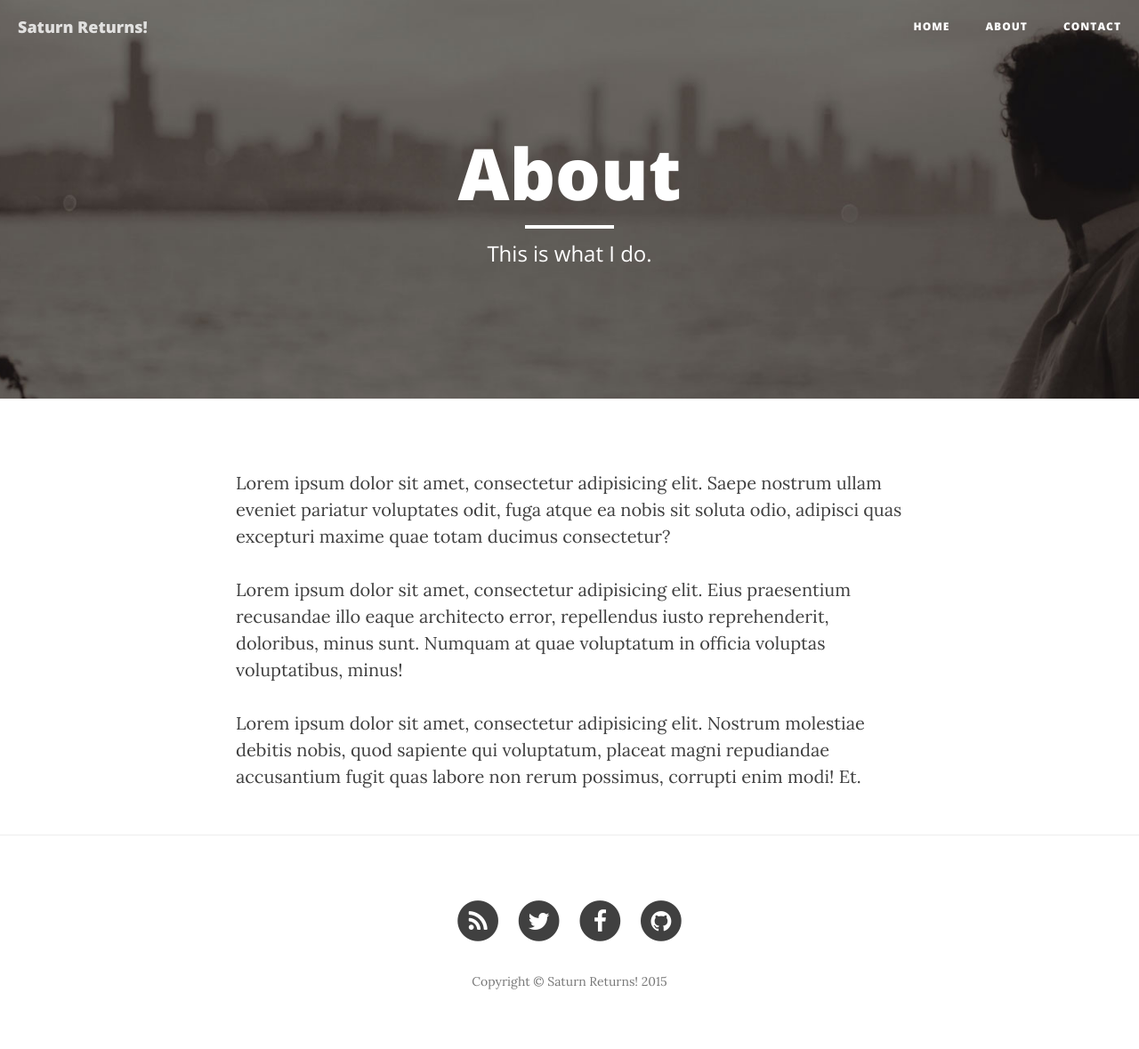
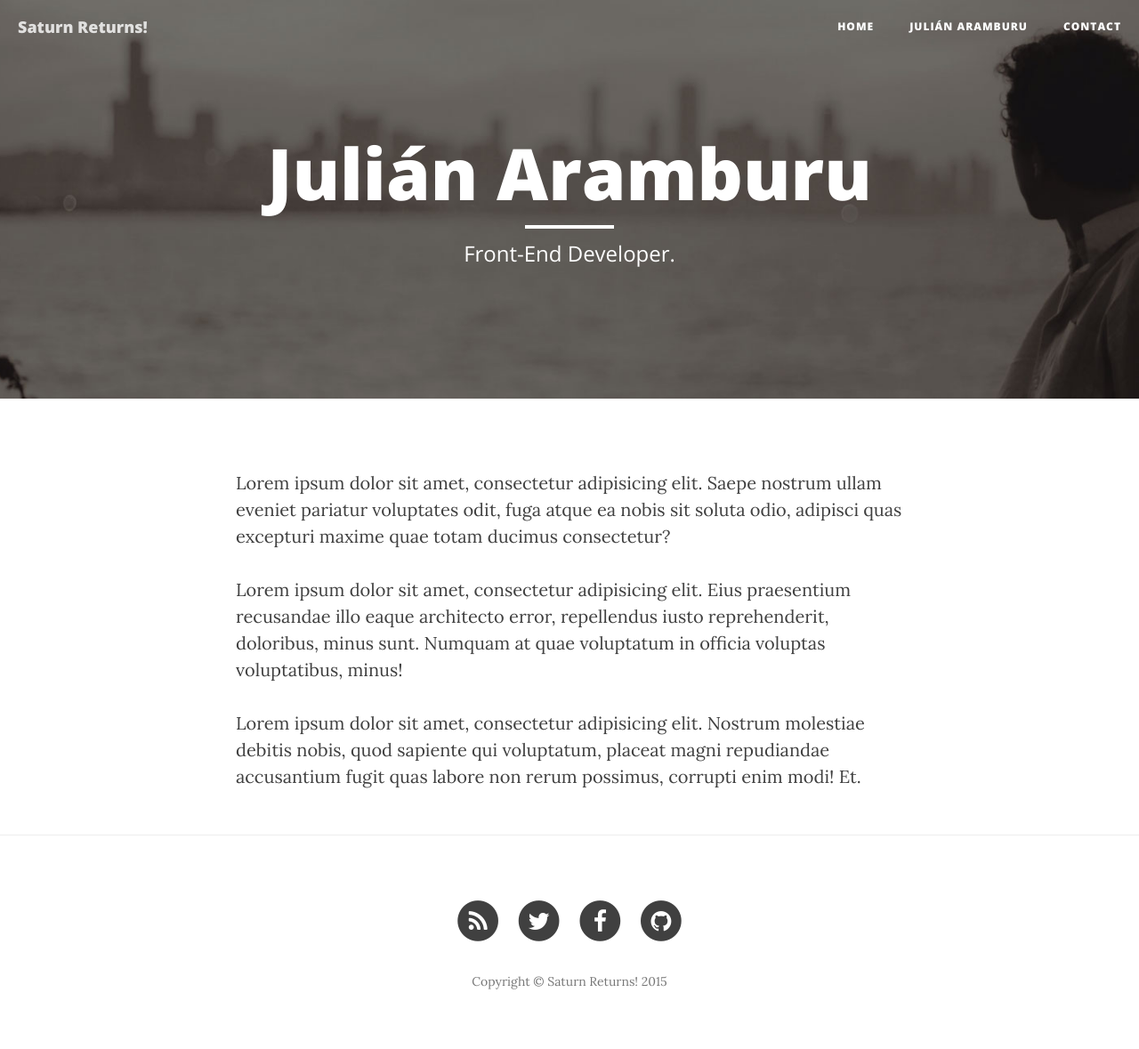
Before and after one commit to julianaramburu/saturn-returns, a Jekyll site: the page built from about.html, in a window 1280 px wide. Shown: the whole page at 89% size. Built offline with Jekyll 4.4.1, drawn with Linux system fonts in a browser that asks for light colours; nearby versions of some CDN libraries.

Commit message:
updated about with my personal info

```diff
--- a/about.html
+++ b/about.html
@@ -1,7 +1,7 @@
 ---
 layout: page
-title: "About"
-description: "This is what I do."
+title: "Julián Aramburu"
+description: "Front-End Developer."
 header-img: "img/about-bg.jpg"
 ---
 
```
